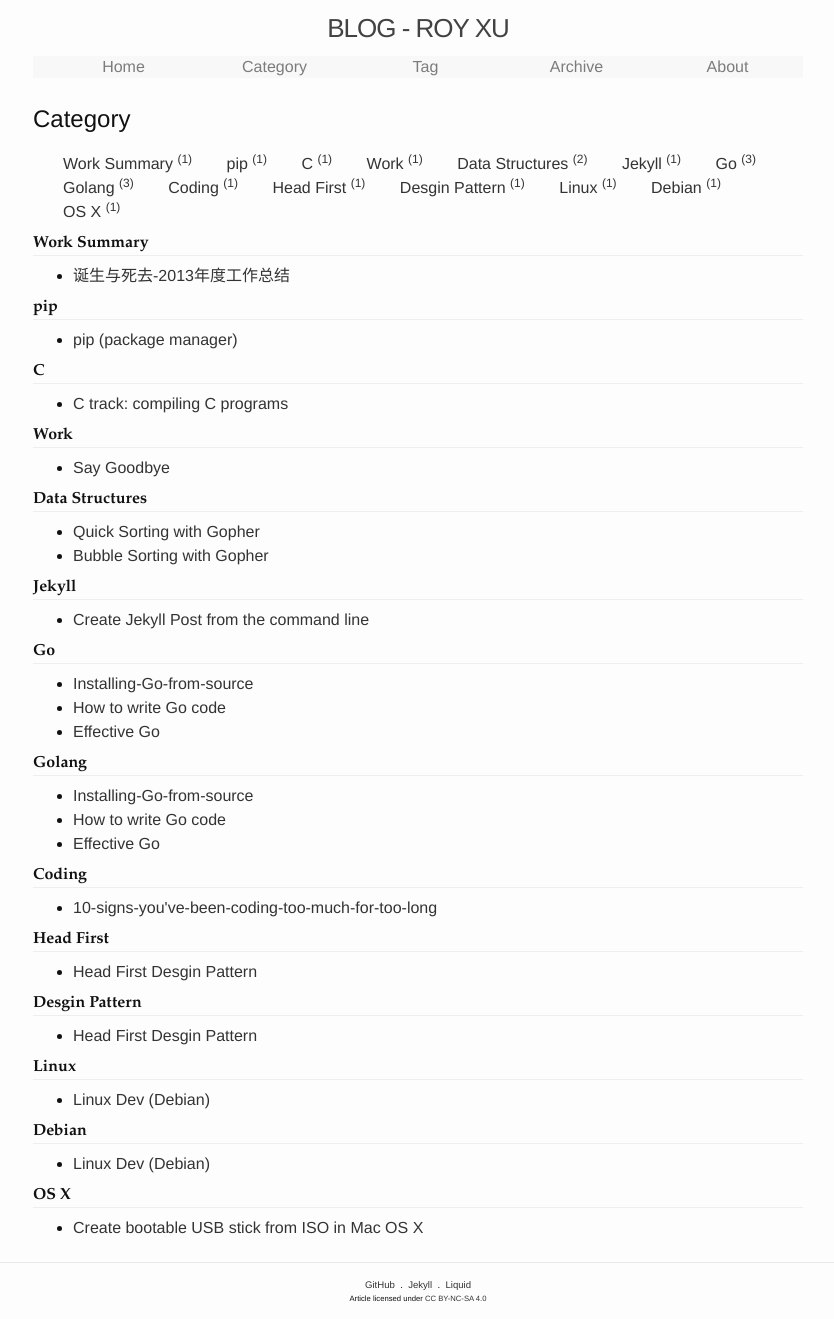
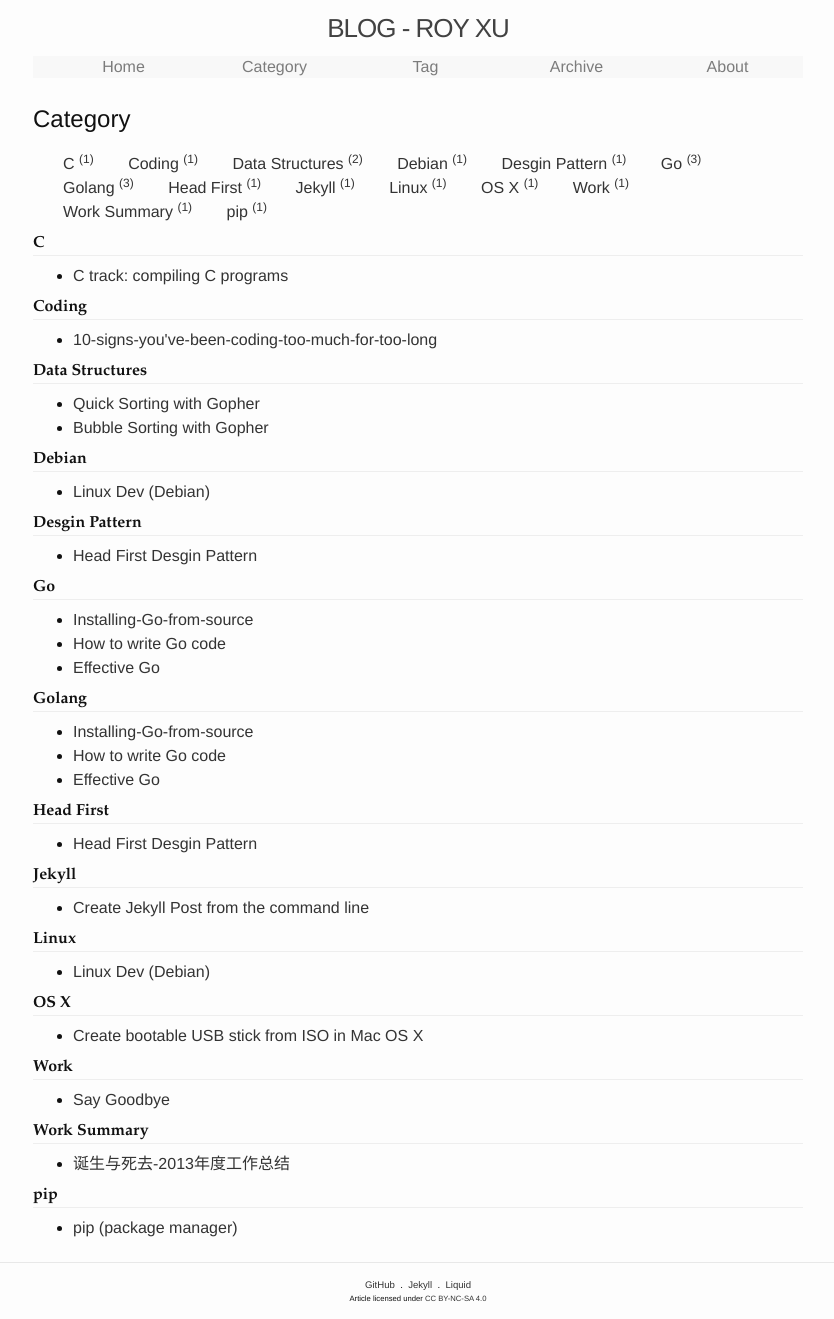
Before and after one commit to ousiax/ousiax.github.io, a Jekyll site: the page built from category/index.html, in a window 1280 px wide. Shown: the whole page, without its empty margins (222-1056 px from the left). Built offline with Jekyll 4.4.1, drawn with Linux system fonts in a browser that asks for light colours.

Commit message:
Sort tags&categories asc

```diff
--- a/category/index.html
+++ b/category/index.html
@@ -3,8 +3,9 @@ layout: archive
 title: Category
 ---
 <ul class="tags">
-    {% if site.categories.first[0] == null %}
-        {% for cat in site.categories %}
+    {% assign cats = site.categories | sort %}
+    {% if cats.first[0] == null %}
+        {% for cat in cats %}
         <li>
             <a href="#{{ cat }}" title="{{ cat }}">
                 {{ cat }}
@@ -13,7 +14,7 @@ title: Category
         </li>
         {% endfor %}
     {% else %}
-        {% for cat in site.categories %}
+        {% for cat in cats %}
         <li>
             <a href="#{{ cat[0] }}" title="{{ cat[0] }}">
                 {{ cat[0] }}
@@ -24,7 +25,7 @@ title: Category
      {% endif %}
 </ul>
 
-{% for cat in site.categories %}
+{% for cat in cats %}
 <h4 id="{{ cat[0] }}" class="category">{{ cat[0] }}</h4>
 <ul class="post-list">
     {% for post in cat[1] %}
```
Also changed, not shown: tag/index.html (+6 -5 lines).
